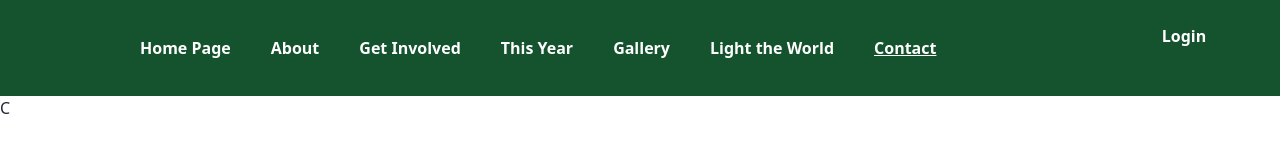
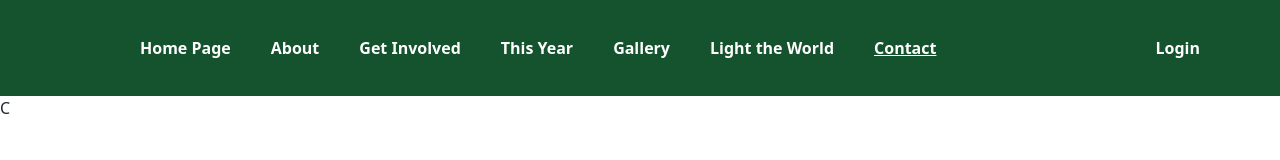
Before and after one commit to adaoj7/natsite-refactor, a React (Vite) app: page /contact in a window 1280 px wide. Shown: the top 160 px of the page. Built offline with nearby package versions, Linux system fonts and the light colour scheme.

Commit message:
simplify to one component and change heights to be in line with the rest of the routes

```diff
--- /dev/null
+++ b/src/components/Auth.tsx
@@ -0,0 +1,26 @@
+import { useAuth0 } from "@auth0/auth0-react";
+import React from "react";
+
+interface AuthProps {
+  isAuthenticated: boolean;
+}
+
+const Auth: React.FC<AuthProps> = ({ isAuthenticated }) => {
+  const { loginWithRedirect, logout } = useAuth0();
+
+  if (isAuthenticated) {
+    //maybe add a modal here to show account info or only allow logout from settings page
+    return (
+      <>
+        <button onClick={() => logout()}>Logout</button>
+      </>
+    );
+  }
+  return (
+    <>
+      <button onClick={() => loginWithRedirect()}>Login</button>
+    </>
+  );
+};
+
+export default Auth;
--- a/src/components/Login.tsx
+++ /dev/null
@@ -1,15 +0,0 @@
-import { useAuth0 } from "@auth0/auth0-react";
-import React from "react";
-
-interface LoginProps {}
-
-const Login: React.FC<LoginProps> = () => {
-  const { loginWithRedirect } = useAuth0();
-  return (
-    <>
-      <button onClick={() => loginWithRedirect()}>Login</button>
-    </>
-  );
-};
-
-export default Login;
--- a/src/components/Logout.tsx
+++ /dev/null
@@ -1,21 +0,0 @@
-import React from "react";
-import { useAuth0 } from "@auth0/auth0-react";
-
-interface LogoutProps {}
-
-const Logout: React.FC<LogoutProps> = () => {
-  const { logout } = useAuth0();
-  return (
-    <>
-      <button
-        onClick={() =>
-          logout({ logoutParams: { returnTo: window.location.origin } })
-        }
-      >
-        Logout
-      </button>
-    </>
-  );
-};
-
-export default Logout;
--- a/src/components/Navbar.tsx
+++ b/src/components/Navbar.tsx
@@ -7,6 +7,7 @@ import clsx from "clsx";
 import { useAuth0 } from "@auth0/auth0-react";
 import Login from "./Login";
 import Logout from "./Logout";
+import Auth from "./Auth";
 
 type NavbarProps = {
   routes: Array<string> | Array<Array<string>>;
@@ -111,16 +112,9 @@ export default function Navbar({ routes }: NavbarProps) {
           )}
         >
           <div className="flex ml-28 m-2 p-3 gap-2">{allRoutes}</div>
-          {!isAuthenticated && (
-            <div className="flex justify-center align-middle p-6 h-full w-24 rounded-full mr-12 ml-6">
-              <Login />
-            </div>
-          )}
-          {isAuthenticated && (
-            <div className="flex justify-center align-middle p-6 h-full w-24 rounded-full mr-12 ml-6">
-              <Logout />
-            </div>
-          )}
+          <div className="h-auto flex items-center mr-20">
+            <Auth isAuthenticated={isAuthenticated} />
+          </div>
         </nav>
       </header>
     </div>
```
